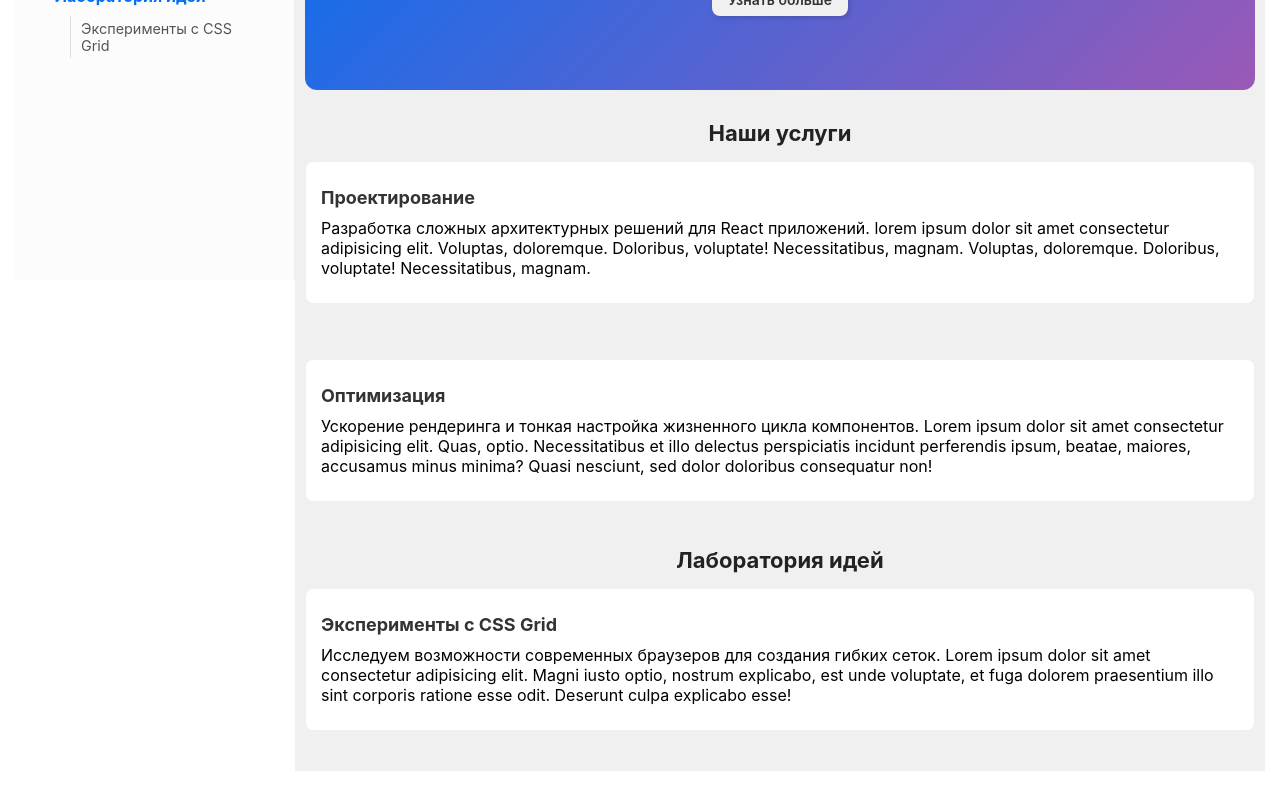
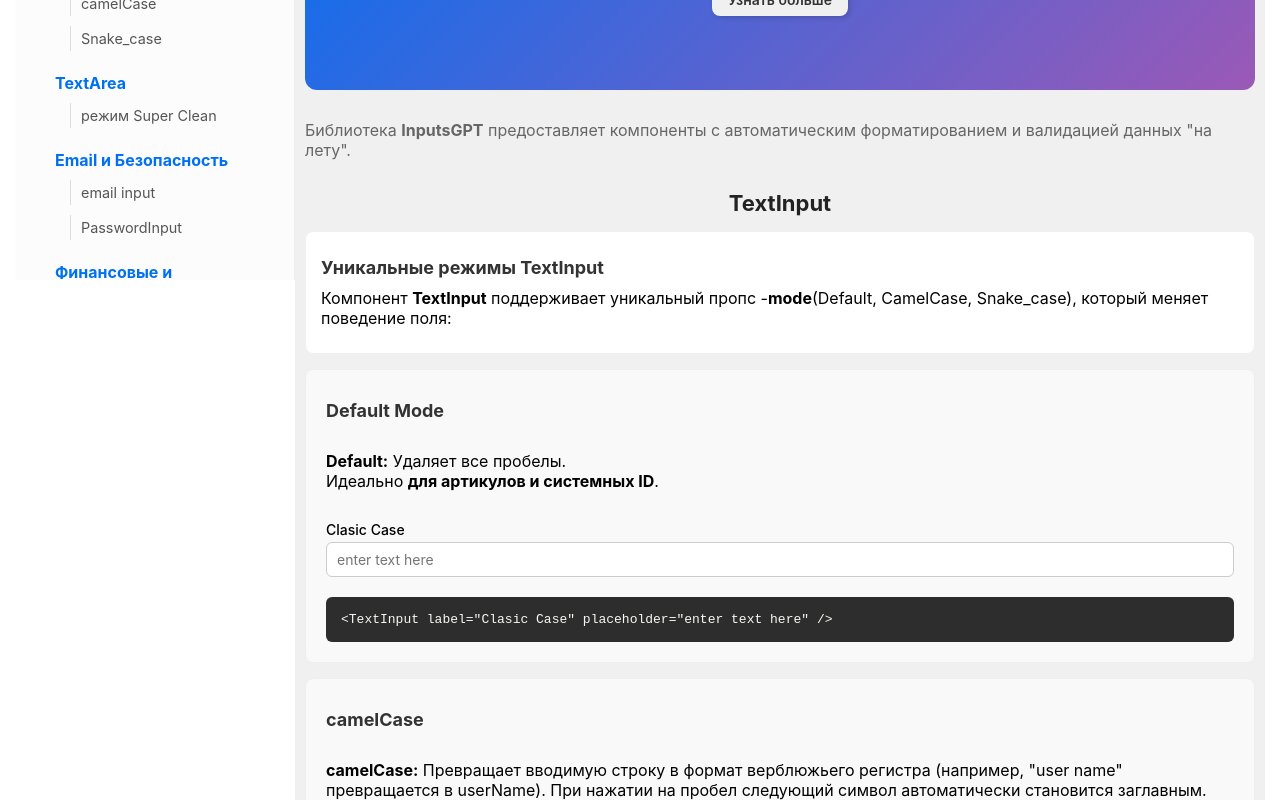
Before and after one commit to TkachAn/site-architect, a React (Vite) app: page / in a window 1280 px wide. Shown: the part 280-1080 px from the top of the page. Built offline with nearby package versions, Linux system fonts and the light colour scheme.

Commit message:
set17022026

```diff
--- a/src/contents/forHome/sec_inp/inpG.jsx
+++ b/src/contents/forHome/sec_inp/inpG.jsx
@@ -2,9 +2,8 @@
 import {
   Section,
   Article,
-  Flex,
-  AsideLeft,
-} from "../../../structGrid/sections/sections"; // Путь к вашим компонентам
+
+} from "../../../components/stsuct/sections/sections"; // Путь к вашим компонентам
 import {
   TextInput,
   TextAreaInput,
@@ -12,46 +11,28 @@
   PasswordInput,
   PriceInput,
   FloatInput,
-} from "../../../base/inputs/inputsGPT"; // Путь к вашей библиотеке инпутов
+} from "../../../components/base/inputs/inputsGPT"; // Путь к вашей библиотеке инпутов
 import s from "./si.module.css";
 
 export const InpG = () => {
   return (
-    <Section title="Документация системы ввода" id="inputs-docs">
-      <Flex>
-        {/* Левая панель: Навигация */}
-        <AsideLeft title="Навигация">
-          <nav>
-            <a href="#text-fields" className={s.navLink}>
-              Текстовые поля
-            </a>
-            <a href="#auth-fields" className={s.navLink}>
-              Авторизация
-            </a>
-            <a href="#numeric-fields" className={s.navLink}>
-              Числа и цены
-            </a>
-          </nav>
-        </AsideLeft>
-
-        {/* Основной контент */}
+    <>
       <div style={{ flex: 1 }}>
         <p style={{ marginBottom: "30px", color: "#666" }}>
-            Библиотека <b>InputsGPT</b> предоставляет компоненты с
-            автоматическим форматированием и валидацией данных "на лету".
+          Библиотека <b>InputsGPT</b> предоставляет компоненты с автоматическим
+          форматированием и валидацией данных "на лету".
         </p>
 
-          <Article
-            title="Текстовые поля и режимы трансформации"
-            id="text-fields"
-          >
+        <Section title="TextInput" id="text-fields">
+          <Article title="Уникальные режимы TextInput" id="text-transform">
             <p>
               Компонент <b>TextInput</b> поддерживает уникальный пропс -
               <b>mode</b>(Default, CamelCase, Snake_case), который меняет
               поведение поля:
             </p>
+          </Article>
 
-            <div className={s.demoBox}>
+          <Article id="default-mode" title="Default Mode" className={s.demoBox}>
             <p>
               <b>Default:</b> Удаляет все пробелы.
               <br></br>
@@ -61,8 +42,8 @@
             <pre className={s.codeBlock}>
               {`<TextInput label="Clasic Case" placeholder="enter text here" />`}
             </pre>
-            </div>
-            <div className={s.demoBox}>
+          </Article>
+          <Article id="camel-case" title="camelCase" className={s.demoBox}>
             <p>
               <strong>camelCase:</strong> Превращает вводимую строку в формат
               верблюжьего регистра (например, "user name" превращается в
@@ -79,12 +60,12 @@
             <pre className={s.codeBlock}>
               {`<TextInput label="Camel Case" mode="camelCase" placeholder="enter code generators or keys here" />`}
             </pre>
-            </div>
-            <div className={s.demoBox}>
+          </Article>
+          <Article id="snake-case" title="Snake_case" className={s.demoBox}>
             <p>
-                <strong>Snake_case:</strong> Автоматически заменяет все пробелы
-                на нижнее подчеркивание <br></br>(например, "my file"
-                превращается в my_file).
+              <strong>Snake_case:</strong> Автоматически заменяет все пробелы на
+              нижнее подчеркивание <br></br>(например, "my file" превращается в
+              my_file).
             </p>
             <TextInput
               label="Snake Case"
@@ -103,12 +84,18 @@
                 или тегов.
               </li>
               <li>
-                  В формах, где нужно гарантировать отсутствие лишних пробелов
-                  без ручной очистки данных.
+                В формах, где нужно гарантировать отсутствие лишних пробелов без
+                ручной очистки данных.
               </li>
             </ul>
-            </div>
-            <div className={s.demoBox}>
+          </Article>
+        </Section>
+        <Section title="TextArea" id="textarea-fields">
+          <Article
+            id="textarea"
+            title="режим Super Clean"
+            className={s.demoBox}
+          >
             <ul>
               <li>
                 Для больших текстов используется <b>TextAreaInput</b>.
@@ -148,11 +135,11 @@
                 многократных нажатий Enter или пробела пользователем.
               </li>
             </ul>
-            </div>
           </Article>
+        </Section>
 
         {/* --- БЛОК БЕЗОПАСНОСТИ В ТАКОМ ЖЕ СТИЛЕ --- */}
-          <Article title="Email и Безопасность" id="auth-fields">
+        <Section title="Email и Безопасность" id="auth-fields">
           <p>
             Формы регистрации часто страдают от опечаток. Чтобы решить это, в
             EmailInput и PasswordInput встроен блок ConfirmBlock. Двойная
@@ -166,7 +153,7 @@
 
           <p>Компоненты со встроенной валидацией и защитой от опечаток.</p>
 
-            <div className={s.demoBox}>
+          <Article id="email-input" title="email input" className={s.demoBox}>
             <p>
               <b>EmailInput:</b> Авто-удаление пробелов и проверка формата @.
             </p>
@@ -186,17 +173,17 @@
             <pre className={s.codeBlock}>
               {`<EmailInput label="Email" placeholder="example@mail.com" confirm={true} />`}
             </pre>
-            </div>
+          </Article>
 
-            <div className={s.demoBox}>
+          <Article id="password-input" title="PasswordInput" className={s.demoBox}>
             <p>
               <b>PasswordInput:</b>Контроль видимости: Пароль оснащен
               переключателем (👁️), что повышает удобство (UX).
             </p>
             <p>
               Встроенная валидация: Поля уже "знают", как выглядит правильный
-                email и какой должен быть пароль (минимум 8 символов, минимум
-                одна заглавная, минимум одна строчная и минимум одна цифра.).
+              email и какой должен быть пароль (минимум 8 символов, минимум одна
+              заглавная, минимум одна строчная и минимум одна цифра.).
             </p>
             <PasswordInput label="Введите пароль" />
             <pre className={s.codeBlock}>
@@ -210,20 +197,20 @@
             <pre className={s.codeBlock}>
               {`<PasswordInput label="Пароль" confirm={true} />`}
             </pre>
-            </div>
           </Article>
+        </Section>
 
         {/* --- БЛОК ЧИСЕЛ В ТАКОМ ЖЕ СТИЛЕ --- */}
-          <Article title="Финансовые и числовые данные" id="numeric-fields">
-            <div className={s.demoBox}>
+        <Section title="Финансовые и числовые данные" id="numeric-fields">
+          <Article id="price-input" title="PriceInput" className={s.demoBox}>
             <p>
               <b>PriceInput:</b> Форматирует ввод в денежный вид (1 000.00).
             </p>
             <PriceInput label="Стоимость услуги" />
             <pre className={s.codeBlock}>{`<PriceInput label="Цена" />`}</pre>
-            </div>
+          </Article>
 
-            <div className={s.demoBox}>
+          <Article id="float-input" title="FloatInput" className={s.demoBox}>
             <p>
               <b>FloatInput:</b> Строгий ввод чисел с плавающей точкой.
             </p>
@@ -231,10 +218,9 @@
             <pre className={s.codeBlock}>
               {`<FloatInput label="Вес" placeholder="0.00" />`}
             </pre>
+          </Article>
+        </Section>
       </div>
-          </Article>
-        </div>
-      </Flex>
-    </Section>
+    </>
   );
 };
--- a/src/pages/home.jsx
+++ b/src/pages/home.jsx
@@ -1,12 +1,6 @@
 import React from "react";
-import {
-  Section,
-  Flex,
-  Article,
-  Hero,
-} from "../components/stsuct/sections/sections";
-import { DinNav } from "../contents/forNav/DinNav";
-import { AutoAnchorNav } from "../components/autoNav/nav";
+import { Section, Article, Hero } from "../components/stsuct/sections/sections";
+import { InpG } from "../contents/forHome/sec_inp/inpG";
 import { NormButton } from "../components/base/buttons/buttons";
 import { Layout } from "./layout";
 
@@ -19,42 +13,7 @@
         <p>Создаем адаптивные интерфейсы с семантической точностью.</p>
         <NormButton>Узнать больше</NormButton>
       </Hero>
-
-      {/* Основной контент в секциях */}
-      <Section title="Наши услуги" id="services">
-        <Flex>
-          <Article title="Проектирование" id="service-1">
-            <p>
-              Разработка сложных архитектурных решений для React приложений.
-              lorem ipsum dolor sit amet consectetur adipisicing elit. Voluptas,
-              doloremque. Doloribus, voluptate! Necessitatibus, magnam.
-              Voluptas, doloremque. Doloribus, voluptate! Necessitatibus,
-              magnam.
-            </p>
-          </Article>
-          <Article title="Оптимизация" id="service-2">
-            <p>
-              Ускорение рендеринга и тонкая настройка жизненного цикла
-              компонентов. Lorem ipsum dolor sit amet consectetur adipisicing
-              elit. Quas, optio. Necessitatibus et illo delectus perspiciatis
-              incidunt perferendis ipsum, beatae, maiores, accusamus minus
-              minima? Quasi nesciunt, sed dolor doloribus consequatur non!
-            </p>
-          </Article>
-        </Flex>
-      </Section>
-
-      <Section title="Лаборатория идей" id="lab-preview">
-        <Article title="Эксперименты с CSS Grid" id="exp-1">
-          <p>
-            Исследуем возможности современных браузеров для создания гибких
-            сеток. Lorem ipsum dolor sit amet consectetur adipisicing elit.
-            Magni iusto optio, nostrum explicabo, est unde voluptate, et fuga
-            dolorem praesentium illo sint corporis ratione esse odit. Deserunt
-            culpa explicabo esse!
-          </p>
-        </Article>
-      </Section>
+      <InpG />
     </Layout>
   );
 }
```
Lines whose indentation alone changed are shown as unchanged.
